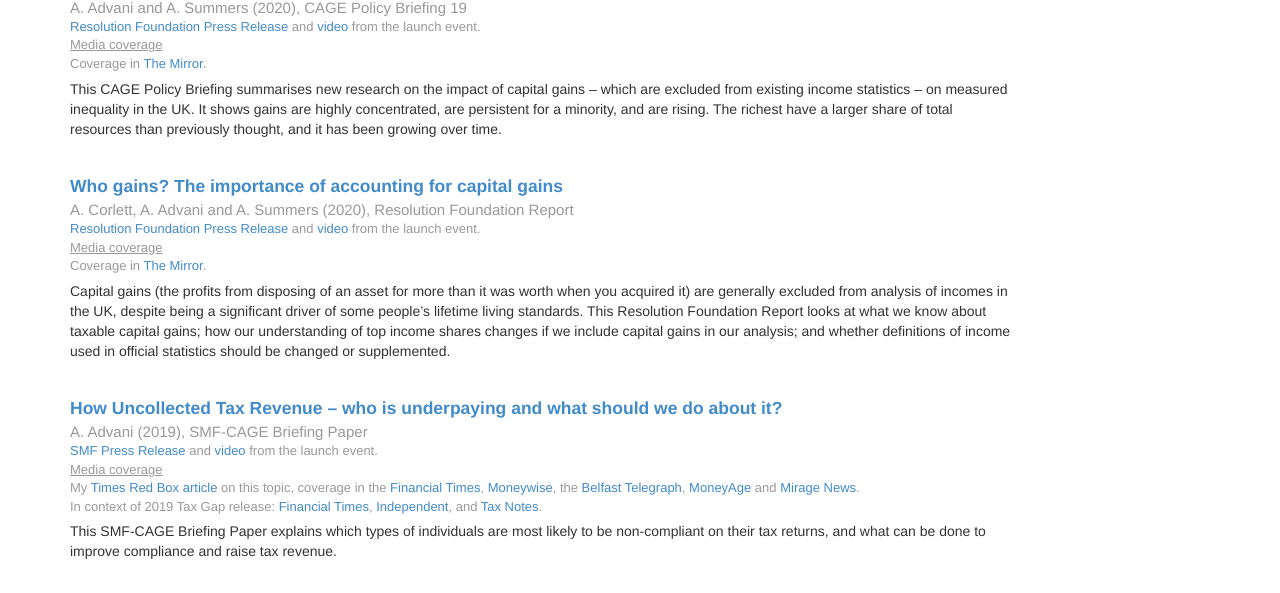
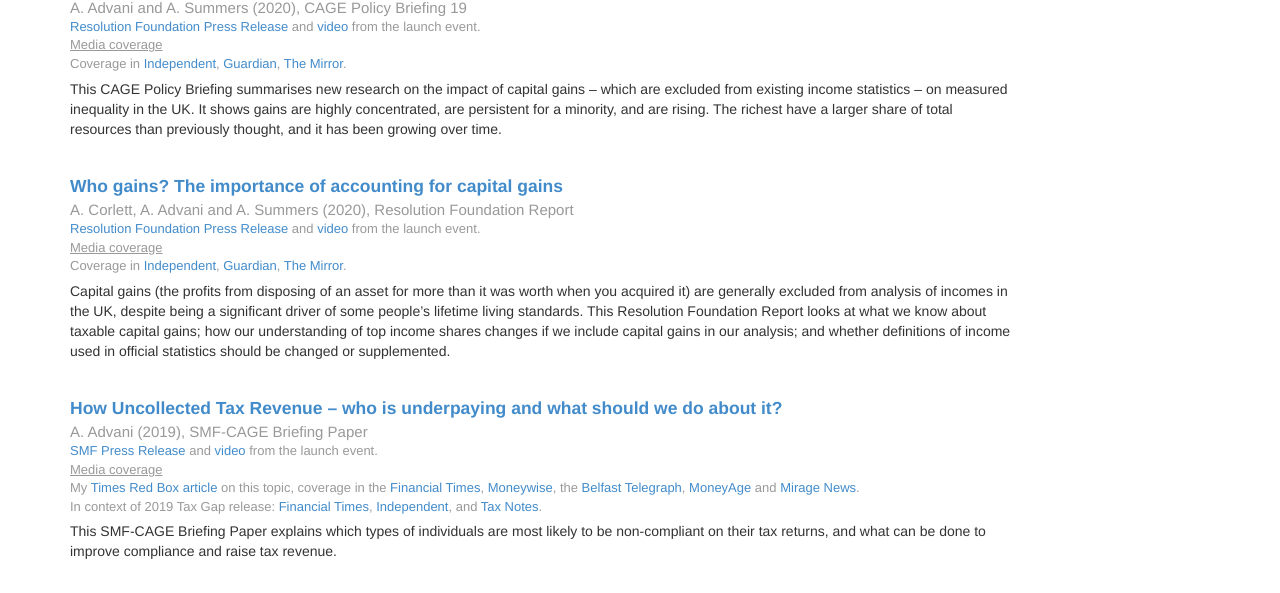
Before and after one commit to arunadvani/arunadvani.github.io, a plain HTML site: page policy.html in a window 1280 px wide. Shown: the part 166-759 px from the top of the page. Drawn offline with Linux system fonts and the light colour scheme; a script that the page names is missing.

Commit message:
Add press links

```diff
--- a/policy.html
+++ b/policy.html
@@ -69,7 +69,11 @@
               <!-- <div class="altmetric-embed" data-badge-type="2" data-badge-popover="right" data-doi="" /> </div>               -->
               <div class='pComment'><a href='https://www.resolutionfoundation.org/press-releases/top-1-per-cent-received-a-sixth-of-the-nations-income-pre-crisis-due-to-hidden-rise-of-capital-gains/'>Resolution Foundation Press Release</a> and <a href=''>video</a> from the launch event.</div>
               <div class='pComment'><ins>Media coverage</ins> </div>
-              <div class='pComment'>Coverage in <a href="https://www.mirror.co.uk/news/politics/britains-richest-pocket-even-more-22059153">The Mirror</a>.</div>
+              <div class='pComment'>Coverage in
+                <a href="https://www.independent.co.uk/news/uk/politics/richest-people-uk-inequality-income-capital-gains-resolution-foundation-a9524771.html">Independent</a>,
+                <a href="https://www.theguardian.com/money/2020/may/21/top-1-of-british-earners-get-17-of-nations-income">Guardian</a>,
+                <a href="https://www.mirror.co.uk/news/politics/britains-richest-pocket-even-more-22059153">The Mirror</a>.
+              </div>
             </div>
             <div class='span10 offset1'>
               <div class='pAbstract'>
@@ -85,7 +89,11 @@
               <!-- <div class="altmetric-embed" data-badge-type="2" data-badge-popover="right" data-doi="" /> </div>               -->
               <div class='pComment'><a href='https://www.resolutionfoundation.org/press-releases/top-1-per-cent-received-a-sixth-of-the-nations-income-pre-crisis-due-to-hidden-rise-of-capital-gains/'>Resolution Foundation Press Release</a> and <a href=''>video</a> from the launch event.</div>
               <div class='pComment'><ins>Media coverage</ins> </div>
-              <div class='pComment'>Coverage in <a href="https://www.mirror.co.uk/news/politics/britains-richest-pocket-even-more-22059153">The Mirror</a>.</div>
+              <div class='pComment'>Coverage in
+                <a href="https://www.independent.co.uk/news/uk/politics/richest-people-uk-inequality-income-capital-gains-resolution-foundation-a9524771.html">Independent</a>,
+                <a href="https://www.theguardian.com/money/2020/may/21/top-1-of-british-earners-get-17-of-nations-income">Guardian</a>,
+                <a href="https://www.mirror.co.uk/news/politics/britains-richest-pocket-even-more-22059153">The Mirror</a>.
+              </div>
             </div>
             <div class='span10 offset1'>
               <div class='pAbstract'>
```
Also changed, not shown: research.html (+5 -1 lines).
